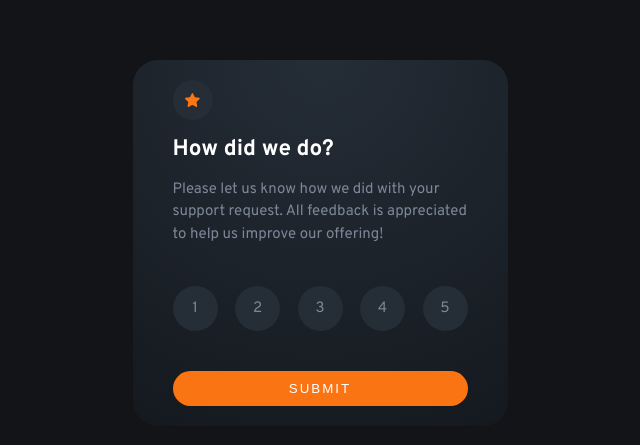
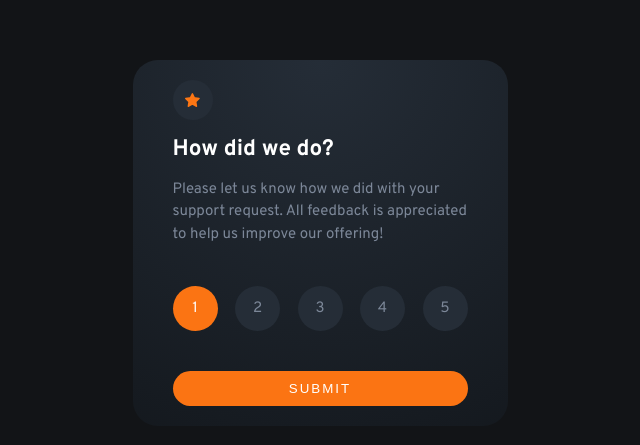
Before and after one commit to Fa3ris/interactive-rating-component, an Angular app in the folder interactive-rating/: page / in a window 1280 px wide. Shown: the part 157-602 px from the top of the page, without its empty margins (320-960 px from the left). Built offline with nearby package versions, Linux system fonts and the light colour scheme.

Commit message:
style first step

```diff
--- a/interactive-rating/src/app/rating-card/rating-card.component.html
+++ b/interactive-rating/src/app/rating-card/rating-card.component.html
@@ -24,7 +24,7 @@
 
     <div class="ratings">
 
-        <span class="rating">
+        <span class="rating selected">
             1
         </span>
         <span class="rating">
--- a/interactive-rating/src/app/rating-card/rating-card.component.scss
+++ b/interactive-rating/src/app/rating-card/rating-card.component.scss
@@ -57,6 +57,18 @@
     color: colors.$Medium_Grey;
 }
 
+.rating:hover {
+    cursor: pointer;
+    color: colors.$White;
+    background-color: colors.$Light_Grey;
+}
+
+.rating.selected {
+    color: colors.$White;
+    background-color: colors.$Orange;
+    cursor: default;
+}
+
 .submit {
     width: 100%;
     border-radius: 20px;
--- a/interactive-rating/src/styles.scss
+++ b/interactive-rating/src/styles.scss
@@ -23,11 +23,15 @@ button {
     border: 0;
     color: colors.$White;
     background-color: colors.$Orange;
-    // font-weight: fonts.$weight_2;
     letter-spacing: 2px;
 }
 
 button:hover {
     cursor: pointer;
+}
 
+// invert colors when click
+button:active {
+    background-color: colors.$White;
+    color: colors.$Orange;
 }
```
